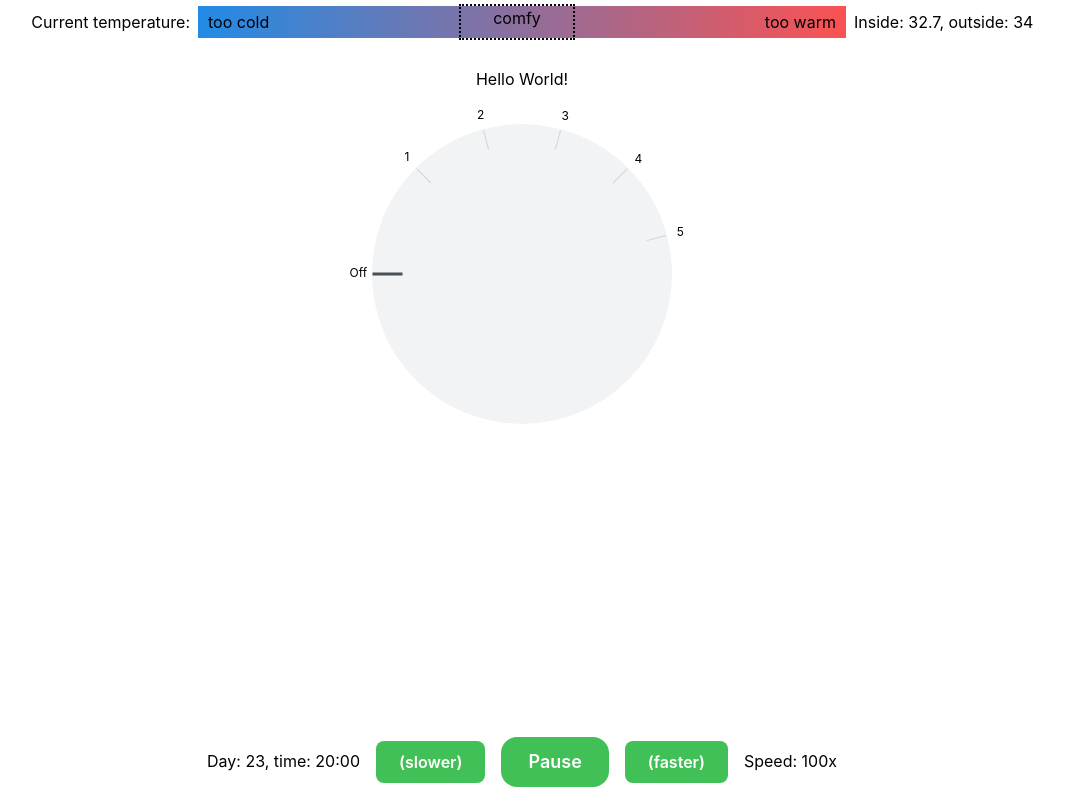
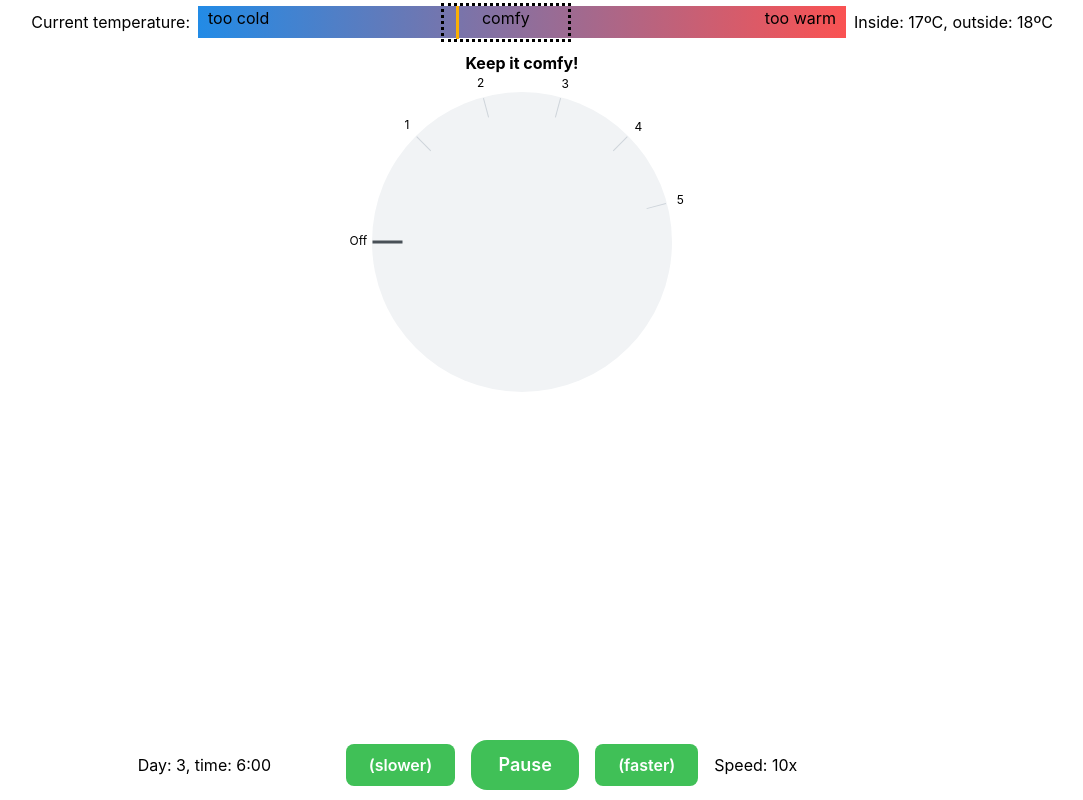
Before and after one commit to ChristianAoC/optimise, a React (Vite) app: page / in a window 1280 px wide. Shown: the whole page, without its empty margins (118-1201 px from the left). Built offline with nearby package versions, Linux system fonts and the light colour scheme.

Commit message:
tweaked temp control

```diff
--- a/src/App.jsx
+++ b/src/App.jsx
@@ -9,7 +9,8 @@ export default function App() {
   const [outdoorTemp, setOutdoorTemp] = useState(10);
   const [outdoorTempMax, setOutdoorTempMax] = useState(22);
   const [outdoorTempMin, setOutdoorTempMin] = useState(-8);
-  const [lowerComf, setLowerComf] = useState(18);
+  // hardcoded right now b/c too complicated with CSS otherwise
+  const [lowerComf, setLowerComf] = useState(16);
   const [higherComf, setHigherComf] = useState(24);
 
   // https://www.h2xengineering.com/blogs/calculating-heat-loss-simple-understandable-guide/
@@ -18,15 +19,15 @@ export default function App() {
   const [thermostat, setThermostat] = useState(270);
   const thermToHeat = {
     270: 0,
-    315: 0.5,
-    345: 1,
-     15: 1.75,
-     45: 2.5,
-     75: 3.5
+    315: 15,
+    345: 18,
+     15: 21,
+     45: 24,
+     75: 27
   }
 
   const [gamePaused, setGamePaused] = useState(false);
-  const [gameStepSize, setGameStepSize] = useState(10); // 1000 is one second ticks
+  const [gameStepSize, setGameStepSize] = useState(100); // 1000 is one second ticks
   const [gameTurn, setGameTurn] = useState(24);
 
   useEffect(() => {
@@ -39,12 +40,13 @@ export default function App() {
         if (newOutTemp < outdoorTempMin) { setOutdoorTemp(outdoorTempMin) }
         else if (newOutTemp > outdoorTempMax) { setOutdoorTemp(outdoorTempMax) }
         else { setOutdoorTemp(newOutTemp) }
-        setOutdoorTemp(newOutTemp)
 
         // calculate new indoortemp
         var newInTemp = indoorTemp // old indoor temp
         newInTemp += (outdoorTemp-indoorTemp) * heatLoss // temp lost to outside
-        newInTemp += thermToHeat[thermostat] // temp gained from heating
+        if (thermToHeat[thermostat] > newInTemp) {
+          newInTemp = (newInTemp + thermToHeat[thermostat]) / 2 // temp gained from heating
+        }
         newInTemp = Math.round(newInTemp * 10) / 10 // round to one decimal
         setIndoorTemp(newInTemp)
       }
@@ -71,14 +73,17 @@ export default function App() {
     setGameStepSize(gameStepSize/2);
   }
 
+  function setTempGauge(temp) {
+    temp = (temp-21)*5
+  }
+
   return (
   <MantineProvider>
     <Grid align="center" mt="10">
     <Grid.Col span={3} align="right">
       Current temperature:
     </Grid.Col>
-    <Grid.Col span={6} m="0" p="0">
-      <Center align="center" m="0" p="0">
+    <Grid.Col span={6} m="0" p="0" align="center">
         <Box
           bg="linear-gradient(90deg, var(--mantine-color-blue-filled) 0%, var(--mantine-color-red-filled) 100%)"
           w="100%"
@@ -86,27 +91,30 @@ export default function App() {
           p="0"
           h="2em"
         >
-          <Group justify="space-between">
-            <Text align="left" ml="10px">too cold</Text>
-            <Box bd="2px dotted black" m="-2px" h="2.2em" p="0px 2em 0px 2em">
-              <Text align="center">comfy</Text>
-            </Box>
-            <Text align="right" mr="10px">too warm</Text>
-          </Group>
+        <Group justify="space-between">
+          <Text align="left" ml="10px">too cold</Text>
+          <Text align="right" mr="10px">too warm</Text>
+        </Group>
+        <Box h="2.4em" mt="-1.75em" ml={(lowerComf-1)*2.5+"%"} mr={(41-higherComf)*2.5+"%"} bd="3px dotted black">
+            <Text align="center">comfy</Text>
         </Box>
-      </Center>
+        <Box h="2.1em" mt="-2.25em" ml={(indoorTemp-21)*5+"%"}  w="3px" bg="yellow"></Box>
+        </Box>
       </Grid.Col>
       <Grid.Col span={3}>
-        <Text align="left">Inside: {indoorTemp}, outside: {outdoorTemp}</Text>
+        <Text align="left">Inside: {indoorTemp}ºC, outside: {outdoorTemp}ºC</Text>
       </Grid.Col>
 
       <Grid.Col span={12}>
       <Center>
-        <p>Hello World!</p>
+        <Text fw="bold">Keep it comfy!</Text>
       </Center>
       </Grid.Col>
 
-      <Grid.Col span={12}>
+      <Grid.Col span={3}>
+        <Text fw="bold" hidden="true">Too cold! Your workplace isn't comfortable anymore, increase the temperature.</Text>
+      </Grid.Col>
+      <Grid.Col span={6}>
       <Center>
         <AngleSlider
           aria-label="Angle slider"
@@ -129,15 +137,17 @@ export default function App() {
         />
         </Center>
         </Grid.Col>
+        <Grid.Col span={3}>
+        </Grid.Col>
 
         <Grid.Col span="auto">
           <Center>
           <Group id="app-footer">
-            <p>Day: {Math.floor(gameTurn/24)}, time: {gameTurn % 24}:00</p>
+            <Text w="12em">Day: {Math.floor(gameTurn/24)}, time: {gameTurn % 24}:00</Text>
             <Button variant="filled" color="green" size="md" radius="md" onClick={decreaseGameStepSize}>(slower)</Button>
-            <Button id="gamePauseButton" variant="filled" color="green" size="lg" radius="lg" onClick={(e) => pauseGame(e)}>Pause</Button>
+            <Button w="6em" id="gamePauseButton" variant="filled" color="green" size="lg" radius="lg" onClick={(e) => pauseGame(e)}>Pause</Button>
             <Button variant="filled" color="green" size="md" radius="md" onClick={increaseGameStepSize}>(faster)</Button>
-            <p>Speed: {(1/gameStepSize)*1000}x</p>
+            <Text w="12em">Speed: {(1/gameStepSize)*1000}x</Text>
           </Group>
           </Center>
         </Grid.Col>
```
